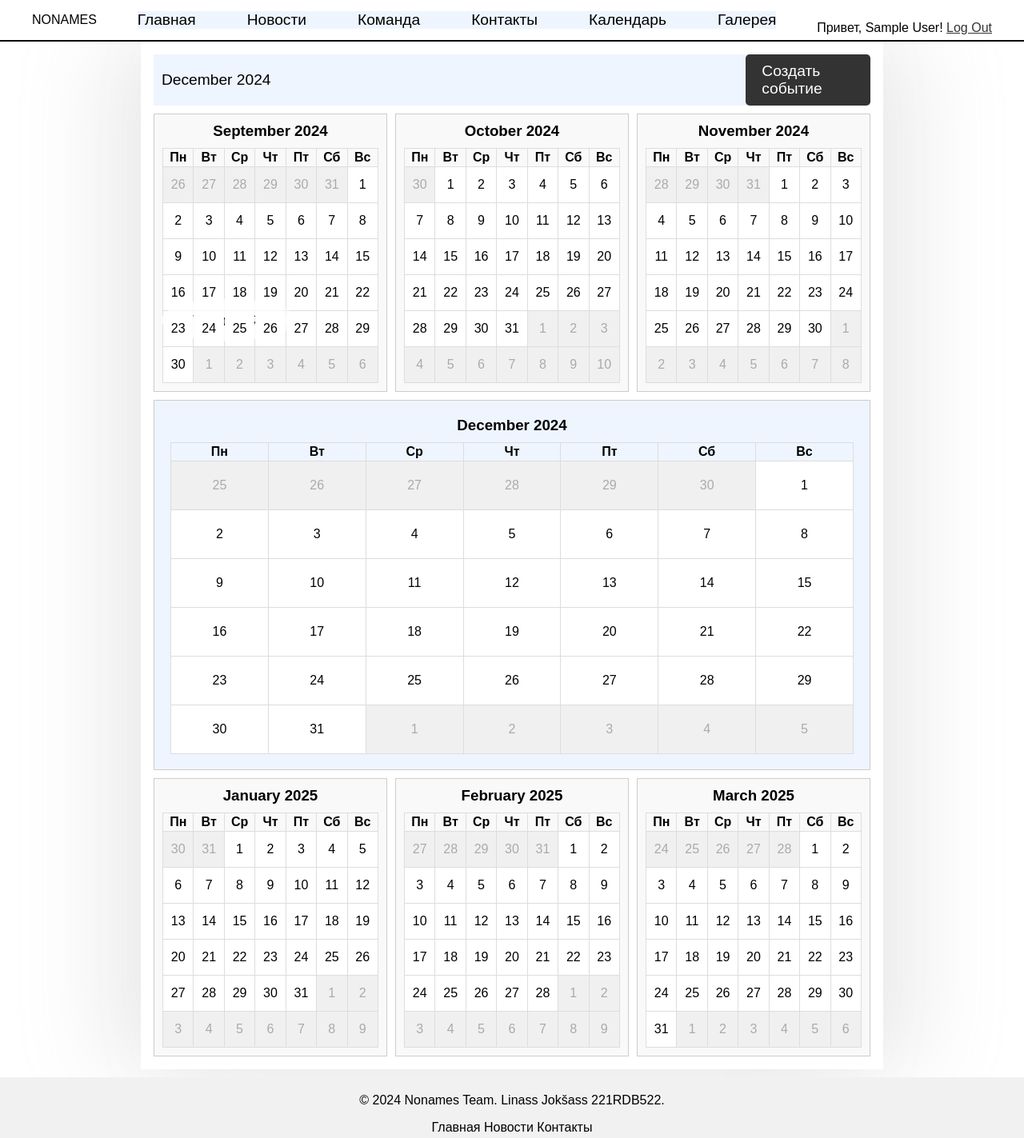
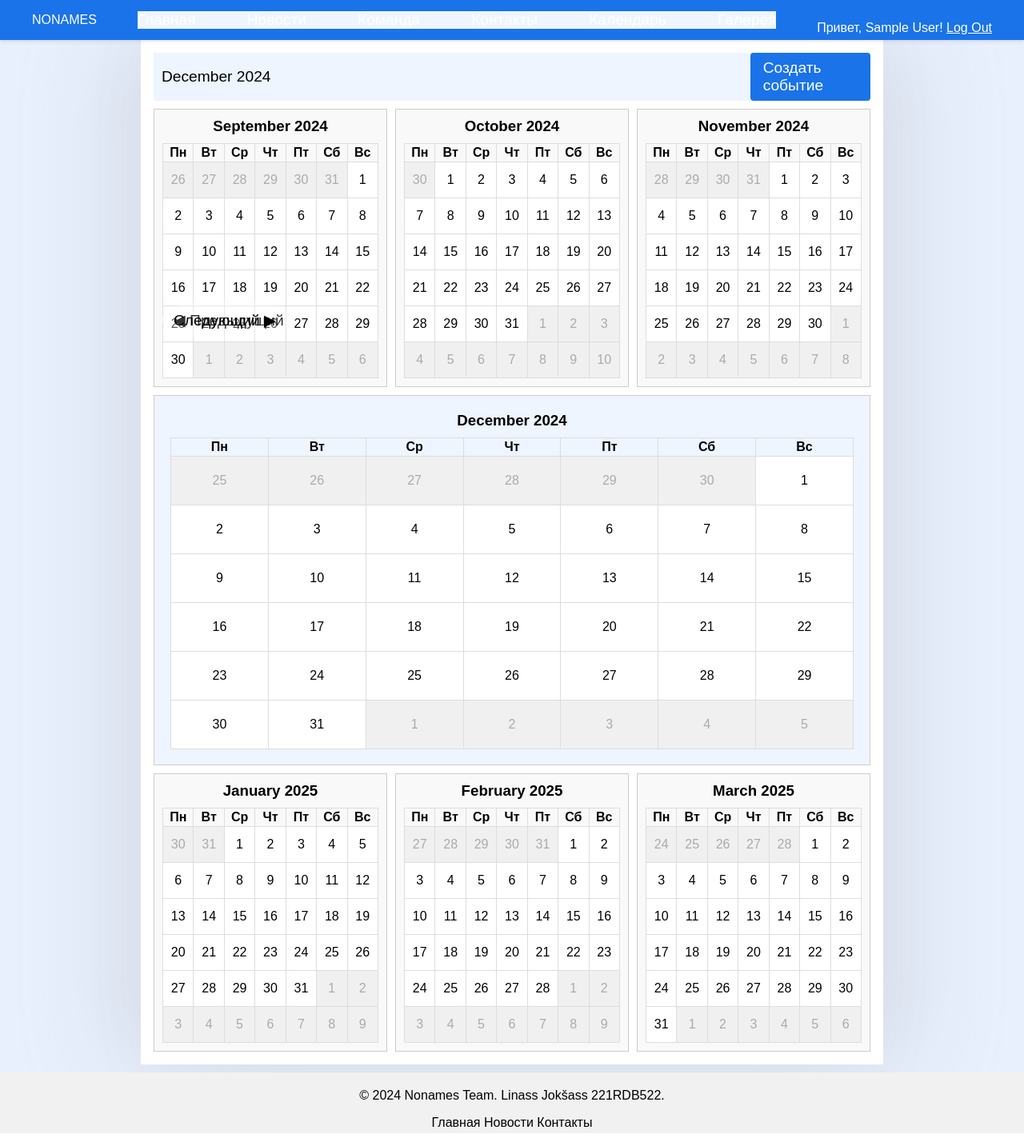
Before and after one commit to Brakonabric/php-coursework, a PHP site: page /pages/calendar.php in a window 1280 px wide. Shown: the whole page at 80% size. Run offline with PHP 8.4, Linux system fonts and the light colour scheme; the visitor is signed in with stand-in values (Sample User, id 1); data comes from the database, SQL or seed files in the repository; data that the repository does not hold is empty.

Commit message:
Style optimization

```diff
--- a/src/assets/css/style.css
+++ b/src/assets/css/style.css
@@ -194,6 +194,8 @@ form button:hover {
     height: 100%;
     background: rgba(0, 0, 0, 0.9);
     z-index: 1000;
+    justify-content: center;
+    align-items: center;
 }
 
 .modal-content {
@@ -201,16 +203,19 @@ form button:hover {
     display: flex;
     align-items: center;
     justify-content: center;
-    height: 100%;
-    padding: 20px;
+    max-width: 90%;
+    max-height: 90vh;
+    margin: 20px;
 }
 
 .photo-container {
     display: flex;
-    max-width: 90%;
+    max-width: 100%;
     max-height: 90vh;
     background: white;
     border-radius: 8px;
+    overflow: hidden;
+    position: relative;
 }
 
 .photo-container img {
@@ -229,26 +234,47 @@ form button:hover {
 }
 
 .nav-btn {
-    position: absolute;
+    position: fixed;
     top: 50%;
     transform: translateY(-50%);
-    background: rgba(255, 255, 255, 0.5);
+    background: rgba(255, 255, 255, 0.2);
     border: none;
     padding: 15px;
     cursor: pointer;
     border-radius: 50%;
+    z-index: 1010;
+    transition: all 0.3s ease;
+}
+
+.nav-btn:hover {
+    background: rgba(255, 255, 255, 0.3);
+    transform: translateY(-50%) scale(1.1);
 }
 
 .prev { left: 20px; }
 .next { right: 20px; }
 
 .close {
-    position: absolute;
+    position: fixed;
     top: 20px;
     right: 20px;
     color: white;
     font-size: 30px;
     cursor: pointer;
+    width: 40px;
+    height: 40px;
+    background: rgba(0, 0, 0, 0.5);
+    border-radius: 50%;
+    display: flex;
+    align-items: center;
+    justify-content: center;
+    z-index: 1010;
+    transition: all 0.3s ease;
+}
+
+.close:hover {
+    background: rgba(0, 0, 0, 0.8);
+    transform: scale(1.1);
 }
 
 /* Стили для пагинации */
@@ -1085,6 +1111,21 @@ form button:hover {
         margin-bottom: 15px;
         align-self: flex-start;
     }
+
+    .photo-container {
+        flex-direction: column;
+    }
+
+    .photo-container img {
+        max-width: 100%;
+        max-height: 60vh;
+    }
+
+    .photo-details {
+        width: 100%;
+        max-height: 30vh;
+        overflow-y: auto;
+    }
 }
 
 /* Стили для иконок */
--- /dev/null
+++ b/src/assets/css/theme-blue.css
@@ -0,0 +1,184 @@
+/* CSS переменные (Custom Properties) */
+:root {
+    /* Основные цвета */
+    --primary-color: #1a73e8;
+    --primary-dark: #1557b0;
+    --primary-light: #e8f0fe;
+
+    /* Дополнительные цвета */
+    --secondary-color: #34a853;
+    --warning-color: #fbbc04;
+    --error-color: #ea4335;
+
+    /* Размеры */
+    --spacing-small: 8px;
+    --spacing-medium: 16px;
+    --spacing-large: 24px;
+
+    /* Тени */
+    --shadow-small: 0 2px 4px rgba(0, 0, 0, 0.1);
+    --shadow-medium: 0 4px 8px rgba(0, 0, 0, 0.15);
+
+    /* Скорость анимации */
+    --transition-speed: 0.3s;
+}
+
+/* Пример использования переменных и классов-модификаторов */
+.btn {
+    padding: var(--spacing-small) var(--spacing-medium);
+    border-radius: 4px;
+    transition: all var(--transition-speed) ease;
+}
+
+.btn--primary {
+    background-color: var(--primary-color);
+    color: white;
+}
+
+.btn--secondary {
+    background-color: var(--secondary-color);
+    color: white;
+}
+
+/* Пример псевдоклассов */
+.btn:hover {
+    transform: translateY(-2px);
+    box-shadow: var(--shadow-medium);
+}
+
+.btn:active {
+    transform: translateY(0);
+}
+
+/* Пример комбинаторов */
+.card > .card__title {
+    color: var(--primary-color);
+    margin-bottom: var(--spacing-small);
+}
+
+.card + .card {
+    margin-top: var(--spacing-medium);
+}
+
+/* Пример медиа-запросов */
+@media (max-width: 768px) {
+    :root {
+        --spacing-large: 16px;
+    }
+
+    .btn {
+        width: 100%;
+    }
+}
+
+/* Пример CSS Grid */
+.grid-container {
+    display: grid;
+    grid-template-columns: repeat(auto-fit, minmax(250px, 1fr));
+    gap: var(--spacing-medium);
+}
+
+/* Пример CSS Flexbox */
+.flex-container {
+    display: flex;
+    justify-content: space-between;
+    align-items: center;
+    gap: var(--spacing-small);
+}
+
+/* Пример анимации */
+@keyframes slideIn {
+    from {
+        transform: translateX(-100%);
+        opacity: 0;
+    }
+    to {
+        transform: translateX(0);
+        opacity: 1;
+    }
+}
+
+.animate-slide {
+    animation: slideIn var(--transition-speed) ease-out;
+}
+
+/* Пример использования атрибутов */
+[data-theme="dark"] {
+    --primary-light: #1f1f1f;
+    --primary-color: #4285f4;
+}
+
+/* Пример BEM методологии */
+.block {
+    padding: var(--spacing-medium);
+}
+
+.block__element {
+    margin: var(--spacing-small);
+}
+
+.block__element--modifier {
+    background-color: var(--primary-light);
+}
+
+/* Основные стили темы */
+body {
+    background-color: var(--primary-light);
+}
+
+.nav-bar {
+    background-color: var(--primary-color);
+    border-bottom: none;
+    color: white;
+    box-shadow: var(--shadow-small);
+}
+
+.nav-bar a {
+    color: white;
+    transition: opacity var(--transition-speed);
+}
+
+.nav-bar a:hover {
+    opacity: 0.8;
+}
+
+.welcome-banner {
+    background: linear-gradient(135deg, var(--primary-color) 0%, var(--primary-dark) 100%);
+}
+
+.event-date {
+    background: var(--primary-color);
+}
+
+.event-type {
+    color: var(--primary-color);
+    background: rgba(26, 115, 232, 0.1);
+}
+
+.event-location i,
+.event-time i,
+.contact-item i,
+.material-icons {
+    color: var(--primary-color);
+}
+
+.read-more {
+    color: var(--primary-color);
+    transition: color var(--transition-speed);
+}
+
+.read-more:hover {
+    color: var(--primary-dark);
+}
+
+.btn-primary {
+    background-color: var(--primary-color);
+    border-color: var(--primary-dark);
+    transition: all var(--transition-speed);
+}
+
+.btn-primary:hover {
+    background-color: var(--primary-dark);
+    transform: translateY(-2px);
+    box-shadow: var(--shadow-medium);
+}
--- a/src/includes/header.php
+++ b/src/includes/header.php
@@ -19,6 +19,8 @@ if (!isset($_SESSION['user_role'])) {
     <meta charset="UTF-8">
     <meta name="viewport" content="width=device-width, initial-scale=1.0">
     <link rel="stylesheet" href="/assets/css/style.css">
+    <link rel="stylesheet" href="/assets/css/theme-blue.css">
+    <link rel="stylesheet" href="/assets/css/main.css">
     <link href="https://fonts.googleapis.com/icon?family=Material+Icons" rel="stylesheet">
     <title><?= isset($page_title) ? htmlspecialchars($page_title) : 'Nonames Team'; ?></title>
     <link rel="icon" href="/favicon.ico" type="image/x-icon">
```
Also changed, not shown: src/pages/gallery.php (+25 -4 lines), src/assets/css/main.css (added).
